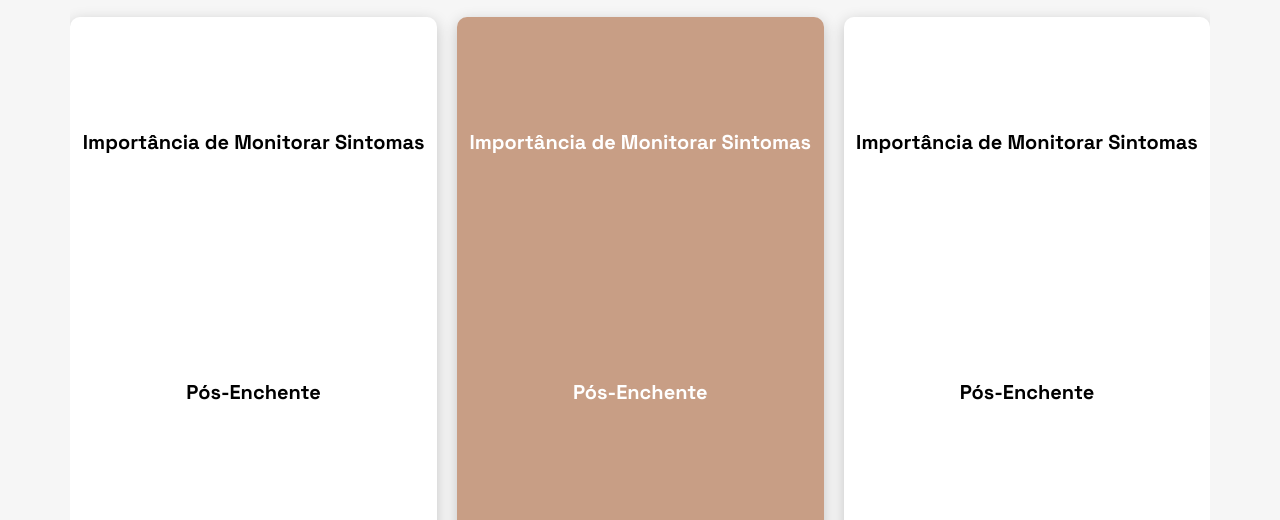
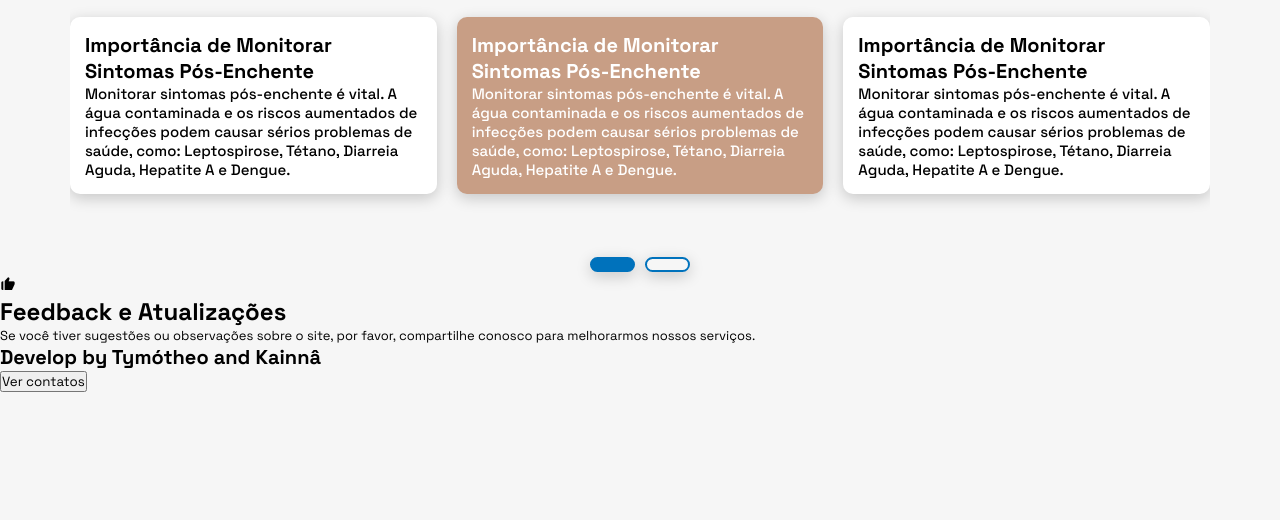
Before and after one commit to TymotheoTrisch/Projeto-enchente, a website: page index.html in a window 1280 px wide. Shown: the part 411-931 px from the top of the page. After the commit the page ends 803 px from the top, so only its background shows below. Drawn offline with nearby package versions, Linux system fonts and the light colour scheme.

Commit message:
Atualizando arquivos

```diff
--- a/assets/css/geral.css
+++ b/assets/css/geral.css
@@ -44,57 +44,68 @@ h4 {
   font-weight: 400;
 }
 
-.wrapper{
+.wrapper {
   width: 100%;
 }
-  .carousel{
+
+.carousel {
   max-width: 1200px;
   margin: auto;
   padding: 0 30px;
 }
-  .carousel .card{
+
+.carousel .card {
   color: #fff;
-    text-align: center;
+  /* text-align: center; */
   margin: 20px 0;
-    line-height: 250px;
-    font-size: 90px;
-    font-weight: 600;
+  padding: 15px;
+  /* line-height: 250px; */
+  /* font-size: 90px; */
+  /* font-weight: 600; */
   border-radius: 10px;
-    box-shadow: 0px 4px 15px rgba(0,0,0,0.2);
+  box-shadow: 0px 4px 15px rgba(0, 0, 0, 0.2);
 }
-  .carousel .card-1{
+
+.carousel .card-1 {
   background: #fff;
   color: #000;
 }
-  .carousel .card-2{
+
+.carousel .card-2 {
   background: #C89E85;
 }
-  .carousel .card-3{
+
+.carousel .card-3 {
   background: #fff;
   color: #000;
 }
-  .carousel .card-4{
+
+.carousel .card-4 {
   background: #C89E85;
 }
-  .carousel .card-5{
+
+.carousel .card-5 {
   background: #fff;
   color: #000;
 }
-  .owl-dots{
-    /* text-align: center; */
-    /* margin-top: 40px; */
+
+.owl-dots {
+  text-align: center;
+  margin-top: 40px;
 }
-  .owl-dot{
+
+.owl-dot {
   height: 15px;
   width: 45px;
   margin: 0 5px;
   outline: none;
   border-radius: 14px;
-    border: 2px solid #0072bc!important;
-    box-shadow: 0px 4px 15px rgba(0,0,0,0.2);
+  border: 2px solid #0072bc !important;
+  box-shadow: 0px 4px 15px rgba(0, 0, 0, 0.2);
   transition: all 0.3s ease;
 }
+
 .owl-dot.active,
-  .owl-dot:hover{
-    background: #0072bc!important;
+.owl-dot:hover {
+  background: #0072bc !important;
 }
--- a/index.html
+++ b/index.html
@@ -112,10 +112,10 @@
     <script>
         $(".carousel").owlCarousel({
           margin: 20,
-          loop: true,
-          autoplay: true,
-          autoplayTimeout: 2000,
-          autoplayHoverPause: true,
+        //   loop: false,
+        //   autoplay: false,
+        //   autoplayTimeout: 0,
+        //   autoplayHoverPause: false,
           responsive: {
             0:{
               items:1,
```
Lines whose indentation alone changed are shown as unchanged.
